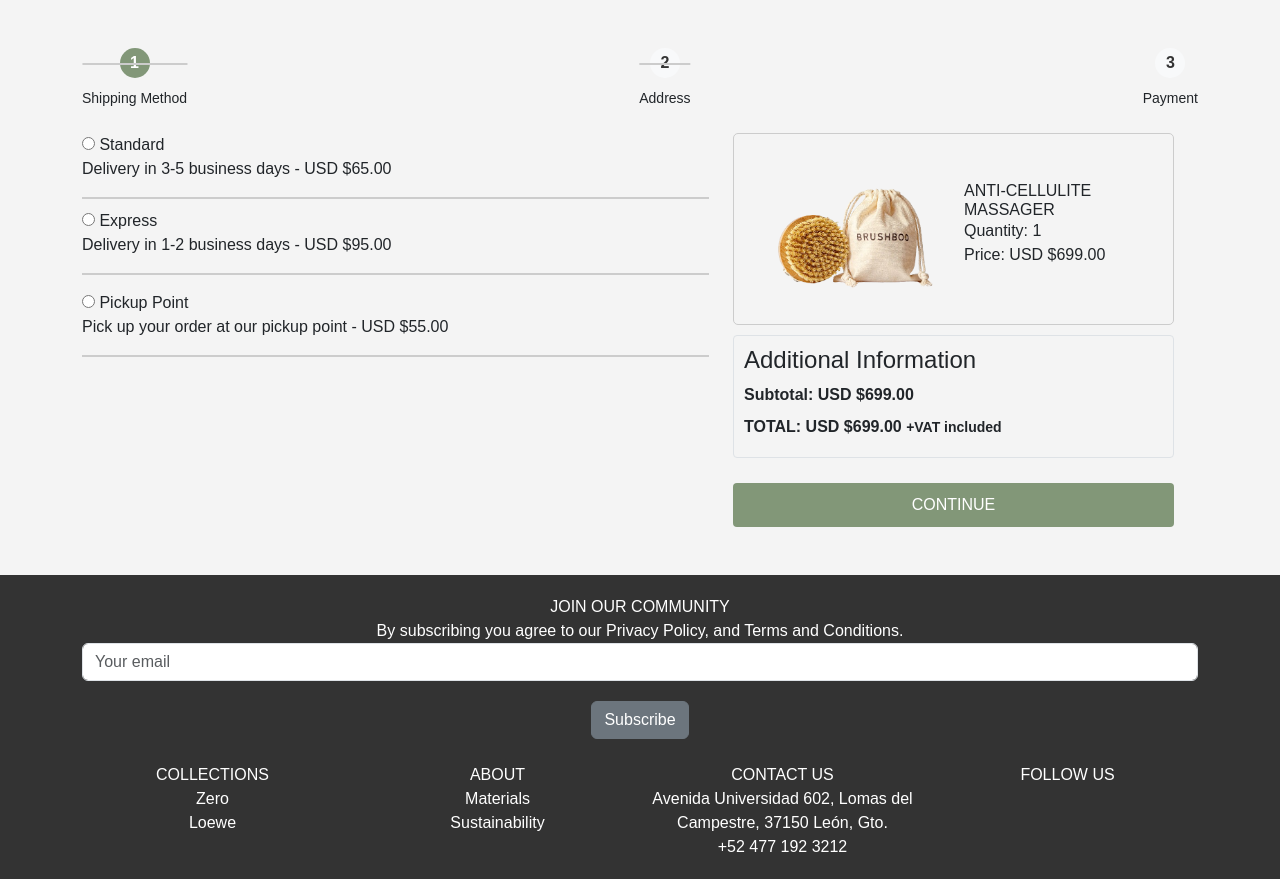
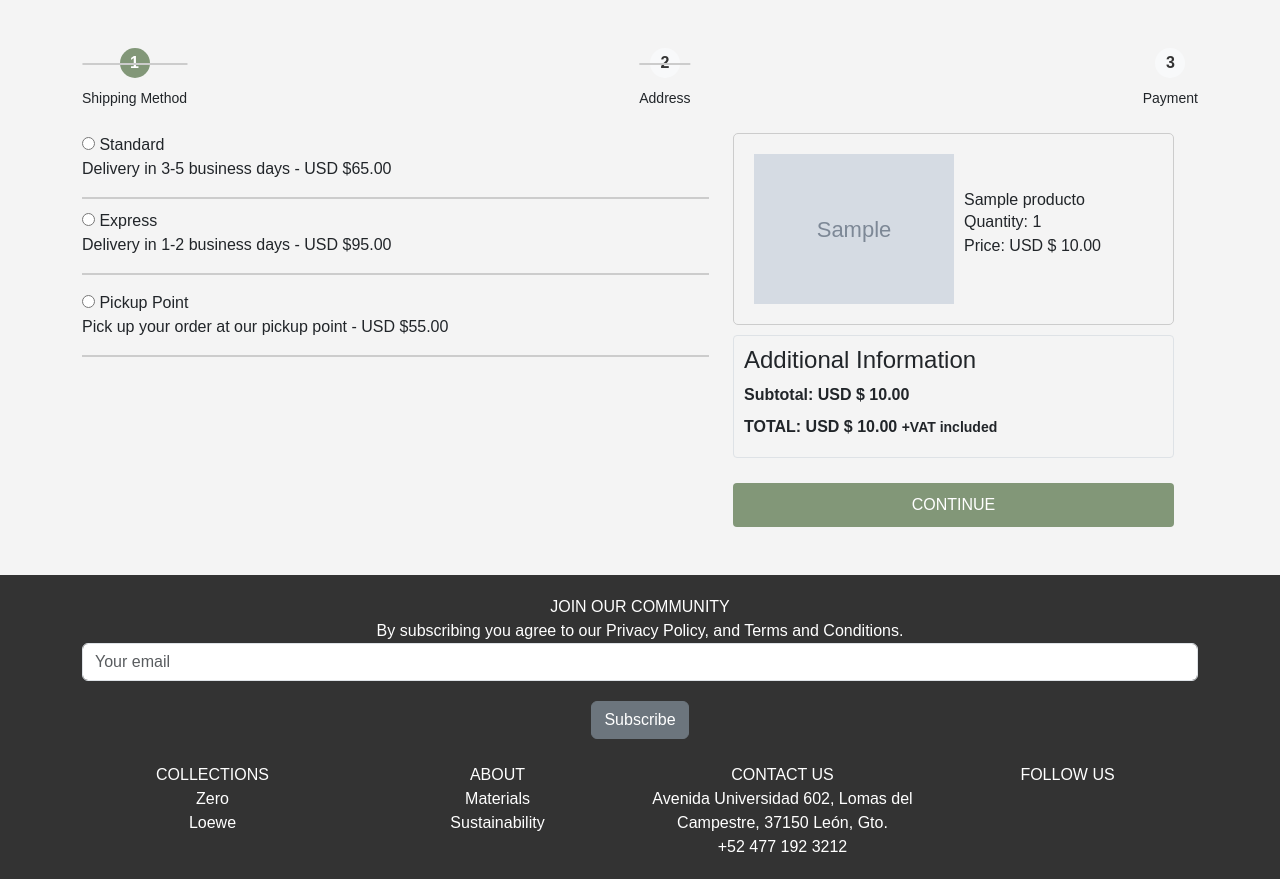
Before and after one commit to BiankaJS/VerdanVest, a Django app: page /shopping/shipment/ in a window 1280 px wide. Shown: the part 119-998 px from the top of the page. Run offline with Django 4.2, Linux system fonts and the light colour scheme; a user stored in the database is signed in; tables that the repository leaves empty hold one stand-in row (values such as "Sample post"); grey boxes marked "Sample" are stand-in pictures.

Commit message:
Ultimos arreglitos

```diff
--- a/verdanvest/catalogo/views.py
+++ b/verdanvest/catalogo/views.py
@@ -6,9 +6,10 @@ from compras.models import CarritoCompraDetalle, CarritoCompra
 def productDetail(request, productId):
     try:
         product = get_object_or_404(Producto, pk=productId)
-        ingredientes = ProductoIngrediente.objects.filter(producto_id=productId)
+        ingredients = ProductoIngrediente.objects.filter(producto_id=productId)
         context = {
-          'product': product
+          'product': product,
+          'ingredients': ingredients
         }
         return render(request, "catalogo/detailproduct.html", context)
     except Producto.DoesNotExist:
--- a/verdanvest/compras/templates/compras/shipment.html
+++ b/verdanvest/compras/templates/compras/shipment.html
@@ -1,7 +1,6 @@
 {% extends 'base.html' %}
 {% load static %}
 {% block content %}
-
 <style>
     body {
         background-color: #f4f4f4;
@@ -216,7 +215,6 @@
         background-color: #5a6268;
     }
 </style>
-
 <div class="container my-5">
     <div class="row mb-4">
         <!-- Stepper -->
@@ -237,42 +235,10 @@
             </div>
         </div>
     </div>
-
-    <!-- Contenedor para el contenido del paso -->
     <div id="step-content" class="row">
-        <!-- Contenido del paso se actualizará aquí -->
     </div>
-
     <div id="address-form-container"></div>
-
     <script>
-
-        function openAddressForm() {
-            const addressFormContainer = document.getElementById("address-form-container");
-            addressFormContainer.innerHTML = `
-                <div class="grid-form">
-                    <h4>New Address</h4>
-                    <input type="text" placeholder="Enter your address" id="new-address-input">
-                    <button onclick="saveAddress()">Save Address</button>
-                </div>
-            `;
-        }
-
-        function saveAddress() {
-            const newAddressInput = document.getElementById("new-address-input");
-            const newAddress = newAddressInput.value;
-
-            // Bianka, aqui va la parte de guardarla en la base de datos
-
-            closeAddressForm();
-        }
-
-        function closeAddressForm() {
-            const addressFormContainer = document.getElementById("address-form-container");
-            addressFormContainer.innerHTML = ""; // Clear the content
-        }
-
-
         let currentStep = 1;
         const radioSelections = {};
 
@@ -331,20 +297,24 @@
                             <!-- Order Summary -->
             <div class="col-md-5">
                 <div class="card">
-                    <div class="card-details d-flex"> <!-- Added 'd-flex' to use flexbox -->
-                        <img src="{% static 'img/masajeante.png' %}" alt="Product Image" class="card-image">
+                    {% if detail_cart %}
+                    {% for p in detail_cart%}
+                    <div class="card-details d-flex">
+                        <img src="{{p.producto.urlImagen}}" alt="Product Image" class="card-image">
                         <div>
-                            <h4>ANTI-CELLULITE MASSAGER</h4>
-                            <p>Quantity: 1</p>
-                            <p>Price: USD $699.00</p>
+                            <h4>{{p.producto.nombre}}</h4>
+                            <p>Quantity: {{p.cantidad}}</p>
+                            <p>Price: USD $ {{p.producto.precio}}</p>
                         </div>
                     </div>
+                    {% endfor %}
+                    {% endif%}
                 </div>
 
                 <div class="summary-item">
                     <h4>Additional Information</h4>
-                    <p class="summary-total">Subtotal: USD $699.00</p>
-                    <p class="summary-total">TOTAL: USD $699.00 <small>+VAT included</small></p>
+                    <p class="summary-total">Subtotal: USD $ {{total_cart}}</p>
+                    <p class="summary-total">TOTAL: USD $ {{total_cart}} <small>+VAT included</small></p>
                 </div>
                 <button class="btn-continue" onclick="nextStep()">${step === 3 ? 'PAY' : 'CONTINUE'}</button>
             </div>
@@ -355,44 +325,38 @@
                     <div class="row" id="step-2">
                             <!-- Addresses -->
                             <div class="col-md-7">
-                                <div class="col-12 address-option">
-                                    <input type="radio" name="address" id="address1" ${radioSelections[2] === 'address1' ? 'checked' : ''}>
-                                    <label for="address1">Address 1</label>
-                                    <p>Address 1 details</p>
-                                </div>
-                                <div class="divider"></div> <!-- Divider line -->
+                                {% if domicilio %}
                                 <div class="col-12 address-option">
                                     <input type="radio" name="address" id="address2" ${radioSelections[2] === 'address2' ? 'checked' : ''}>
-                                    <label for="address2">Address 2</label>
-                                    <p>Address 2 details</p>
+                                    <label for="address2">Address</label>
+                                    <p>{{domicilio}}</p>
                                 </div>
+                                {% endif %}
                                 <div class="divider"></div> <!-- Divider line -->
-                                <div class="col-12 address-option">
-                                    <input type="radio" name="address" id="address3" ${radioSelections[2] === 'address3' ? 'checked' : ''}>
-                                    <label for="address3">Address 3</label>
-                                    <p>Address 3 details</p>
-                                </div>
-                                <div class="divider"></div> <!-- Divider line -->
-                                <button class="btn-addAddress" onclick="openAddressForm()">Add Address</button>
+                                <a href="{% url 'auth:profile' %}"><button class="btn-addAddress">Add Address</button></a>
                             </div>
 
-                                <!-- Order Summary -->
             <div class="col-md-5">
                 <div class="card">
-                    <div class="card-details d-flex"> <!-- Added 'd-flex' to use flexbox -->
-                        <img src="{% static 'img/masajeante.png' %}" alt="Product Image" class="card-image">
+                    <div class="card">
+                    {% if detail_cart %}
+                    {% for p in detail_cart%}
+                    <div class="card-details d-flex">
+                        <img src="{{p.producto.urlImagen}}" alt="Product Image" class="card-image">
                         <div>
-                            <h4>ANTI-CELLULITE MASSAGER</h4>
-                            <p>Quantity: 1</p>
-                            <p>Price: USD $699.00</p>
+                            <h4>{{p.producto.nombre}}</h4>
+                            <p>Quantity: {{p.cantidad}}</p>
+                            <p>Price: USD $ {{p.producto.precio}}</p>
                         </div>
                     </div>
+                    {% endfor %}
+                    {% endif%}
                 </div>
 
                 <div class="summary-item">
                     <h4>Additional Information</h4>
-                    <p class="summary-total">Subtotal: USD $699.00</p>
-                    <p class="summary-total">TOTAL: USD $699.00 <small>+VAT included</small></p>
+                    <p class="summary-total">Subtotal: USD $ {{total_cart}}</p>
+                    <p class="summary-total">TOTAL: USD $ {{total_cart}} <small>+VAT included</small></p>
                 </div>
                 <button class="btn-continue" onclick="nextStep()">${step === 3 ? 'PAY' : 'CONTINUE'}</button>
             </div>
@@ -438,22 +402,29 @@
                             <!-- Order Summary -->
             <div class="col-md-5">
                 <div class="card">
-                    <div class="card-details d-flex"> <!-- Added 'd-flex' to use flexbox -->
-                        <img src="{% static 'img/masajeante.png' %}" alt="Product Image" class="card-image">
+                    <div class="card">
+                    {% if detail_cart %}
+                    {% for p in detail_cart%}
+                    <div class="card-details d-flex">
+                        <img src="{{p.producto.urlImagen}}" alt="Product Image" class="card-image">
                         <div>
-                            <h4>ANTI-CELLULITE MASSAGER</h4>
-                            <p>Quantity: 1</p>
-                            <p>Price: USD $699.00</p>
+                            <h4>{{p.producto.nombre}}</h4>
+                            <p>Quantity: {{p.cantidad}}</p>
+                            <p>Price: USD $ {{p.producto.precio}}</p>
                         </div>
                     </div>
+                    {% endfor %}
+                    {% endif%}
                 </div>
-
                 <div class="summary-item">
                     <h4>Additional Information</h4>
-                    <p class="summary-total">Subtotal: USD $699.00</p>
-                    <p class="summary-total">TOTAL: USD $699.00 <small>+VAT included</small></p>
+                    <p class="summary-total">Subtotal: USD $ {{total_cart}}</p>
+                    <p class="summary-total">TOTAL: USD $ {{total_cart}} <small>+VAT included</small></p>
                 </div>
-                <button class="btn-continue" onclick="nextStep()">${step === 3 ? 'PAY' : 'CONTINUE'}</button>
+                <form method="post" action="{% url 'shopping:pay' %}">
+                    {% csrf_token %}
+                    <button class="btn-continue" >PAY</button>
+                </form>
             </div>
                                                         `;
                     break;
--- a/verdanvest/compras/urls.py
+++ b/verdanvest/compras/urls.py
@@ -5,5 +5,6 @@ app_name='shopping'
 urlpatterns = [
     path('shipment/', views.shipment_view, name='shipment'),
     path('cart/', views.shoppingcart_view, name='cart'),
-    path('delete/<int:id>', views.deleteItemCard_view, name='deleteItemCart')
+    path('delete/<int:id>', views.deleteItemCard_view, name='deleteItemCart'),
+    path('pay/', views.savePayCart_view, name='pay')
 ]
--- a/verdanvest/compras/views.py
+++ b/verdanvest/compras/views.py
@@ -1,9 +1,23 @@
 from django.shortcuts import render, redirect
 from django.http import HttpResponse
-from compras.models import CarritoCompra, CarritoCompraDetalle
+from compras.models import CarritoCompra, CarritoCompraDetalle, Pago, Pedido, PedidoDetalle
+from django.contrib.auth.decorators import login_required
+from django.utils import timezone
+from datetime import timedelta
+from decimal import Decimal
 
+@login_required
 def shipment_view(request):
-    return render(request, 'compras/shipment.html')
+    if(request.user):
+        cart = CarritoCompra.objects.get(usuario_id=request.user.id)
+        detail_cart = CarritoCompraDetalle.objects.filter(carrito_compra=cart)
+        total_cart = sum(detalle.producto.precio * detalle.cantidad for detalle in detail_cart)
+        context = {
+            'domicilio': request.user.domicilio,
+            'detail_cart': detail_cart,
+            'total_cart': total_cart
+        }
+    return render(request, 'compras/shipment.html', context)
 
 def shoppingcart_view(request):
     if(request.user):
@@ -28,3 +42,22 @@ def deleteItemCard_view(request, id):
     product = get_object_or_404(CarritoCompraDetalle, pk=id)
     product.delete()
     return redirect('shopping:cart')
+
+def savePayCart_view(request):
+    if(request.method == "POST"):
+        if(request.user):
+            cart = CarritoCompra.objects.get(usuario_id=request.user.id)
+            detail_cart = CarritoCompraDetalle.objects.filter(carrito_compra=cart)
+            total_cart = sum(detalle.producto.precio * detalle.cantidad for detalle in detail_cart)
+            pay = Pago.objects.create(usuario=request.user, cantidad = 10000.00, folio='AOIAIDOO', metodo_pago=1, fecha_pago=timezone.now(), descripcion='', estado_pago='COMPLETO', numero_referencia='11111', informacion_pago='kjklsdfjd')
+            pay.save()
+            fecha = timezone.now() + timedelta(days=2)
+            pedido = Pedido.objects.create(direccion_envio=request.user.domicilio, usuario=request.user, fecha_entrega_estimada=fecha, total=total_cart)
+            pedido.save()
+            for detalle in detail_cart:
+                decimal = Decimal(detalle.cantidad)
+                pedidoDetalle = PedidoDetalle.objects.create(pedidoId=pedido, cantidad=decimal, producto=detalle.producto)
+                pedidoDetalle.save()
+
+            cart.delete()
+            return redirect('auth:login')
```
Also changed, not shown: verdanvest/catalogo/templates/catalogo/detailproduct.html (+11 -15 lines), verdanvest/compras/templates/compras/shoppingcart.html (+5 -4 lines).
